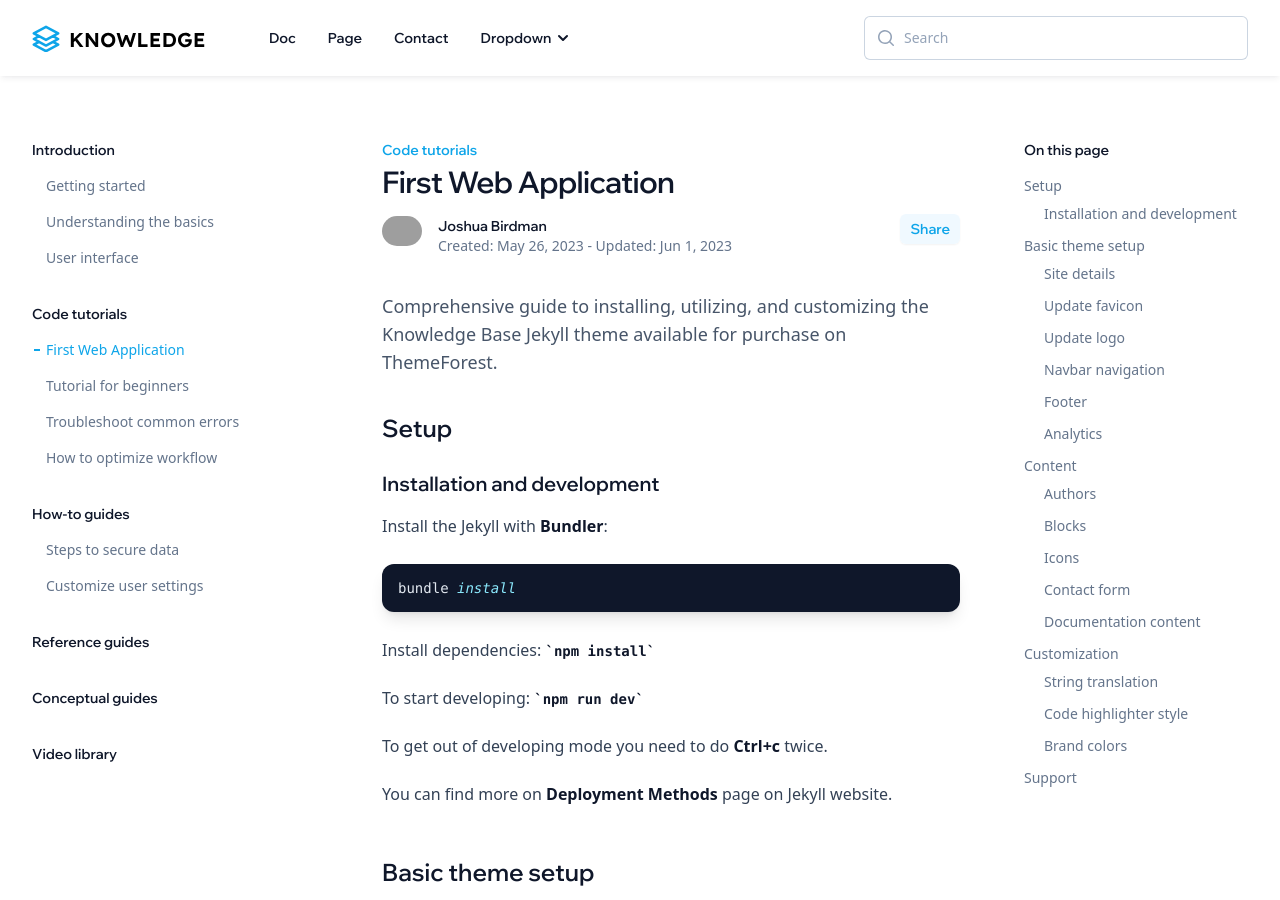
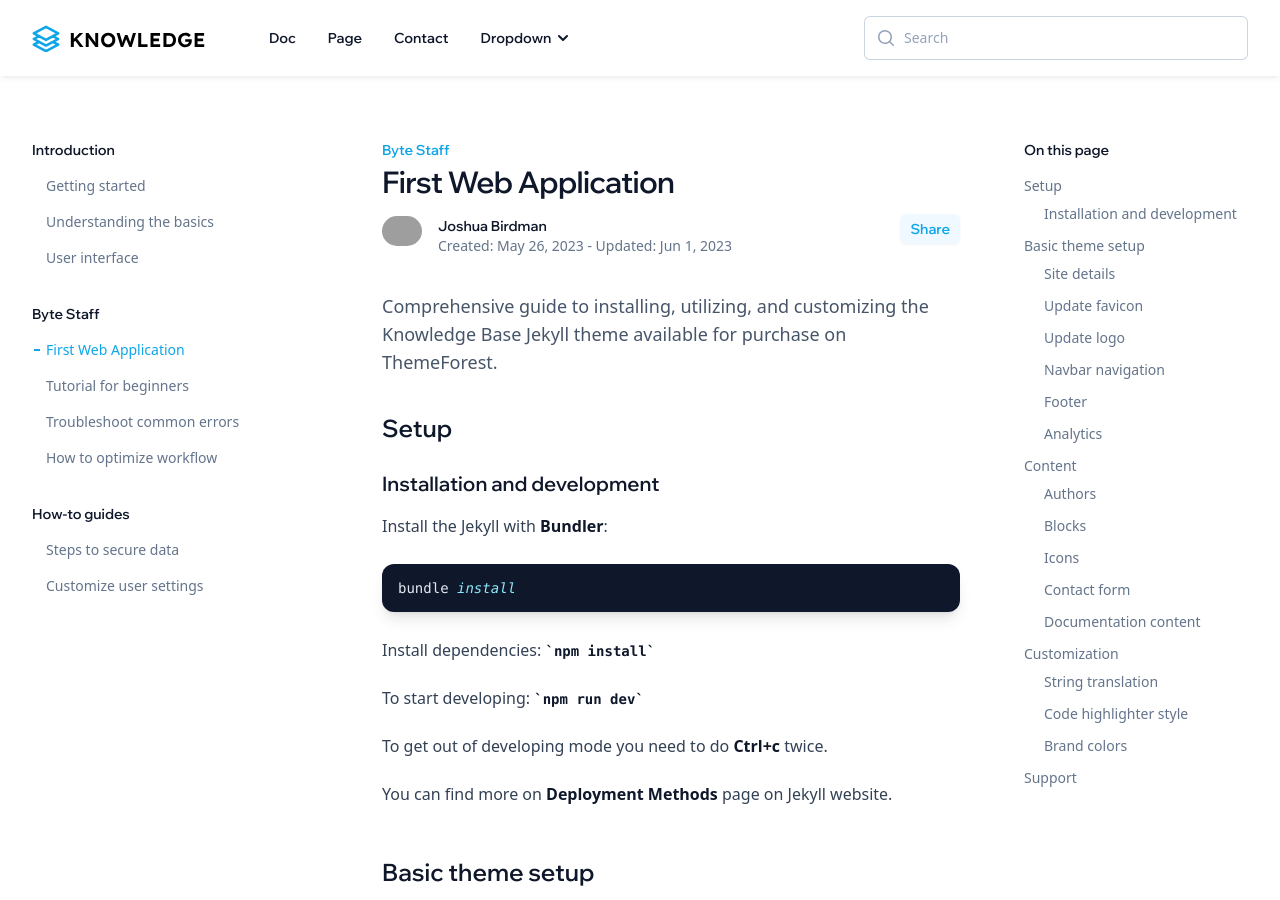
Before and after one commit to Byte-Developments/byte-developments.github.io, a Jekyll site: the page built from _docs/doc-5.md, in a window 1280 px wide and 900 px high. Built offline with Jekyll 4.4.1, drawn with Linux system fonts in a browser that asks for light colours; a script that is not in the unit is left out; comment, search, counter and statistics services are not loaded; the table of contents is made by our own code; part of the change alters nothing that is shown; grey boxes are pictures that could not be loaded.

Commit message:
Edit to Nav Bar

```diff
--- a/_data/navigation_docs.yml
+++ b/_data/navigation_docs.yml
@@ -8,7 +8,7 @@
   - doc-22
   - doc-23
 
-- title: Code tutorials
+- title: Byte Staff
   icon: academic-cap
   description: Sint ipsa praesentium dolor error cumque velit tenetur quaerat exercitationem consequatur et cum atque mollitia qui quia.
   docs:
@@ -25,27 +25,3 @@
   - doc-10
   - doc-11
   - doc-12
-
-- title: Reference guides
-  icon: arrow-path-rounded-square
-  description: Sint ipsa praesentium dolor error cumque velit tenetur quaerat exercitationem consequatur et cum atque mollitia qui quia.
-  docs:
-  - doc-13
-  - doc-14
-  - doc-15
-
-- title: Conceptual guides
-  icon: cube-transparent
-  description: Sint ipsa praesentium dolor error cumque velit tenetur quaerat exercitationem consequatur et cum atque mollitia qui quia.
-  docs:
-  - doc-16
-  - doc-17
-  - doc-18
-
-- title: Video library
-  icon: play-circle
-  description: Sint ipsa praesentium dolor error cumque velit tenetur quaerat exercitationem consequatur et cum atque mollitia qui quia.
-  docs:
-  - doc-19
-  - doc-20
-  - doc-21
```
